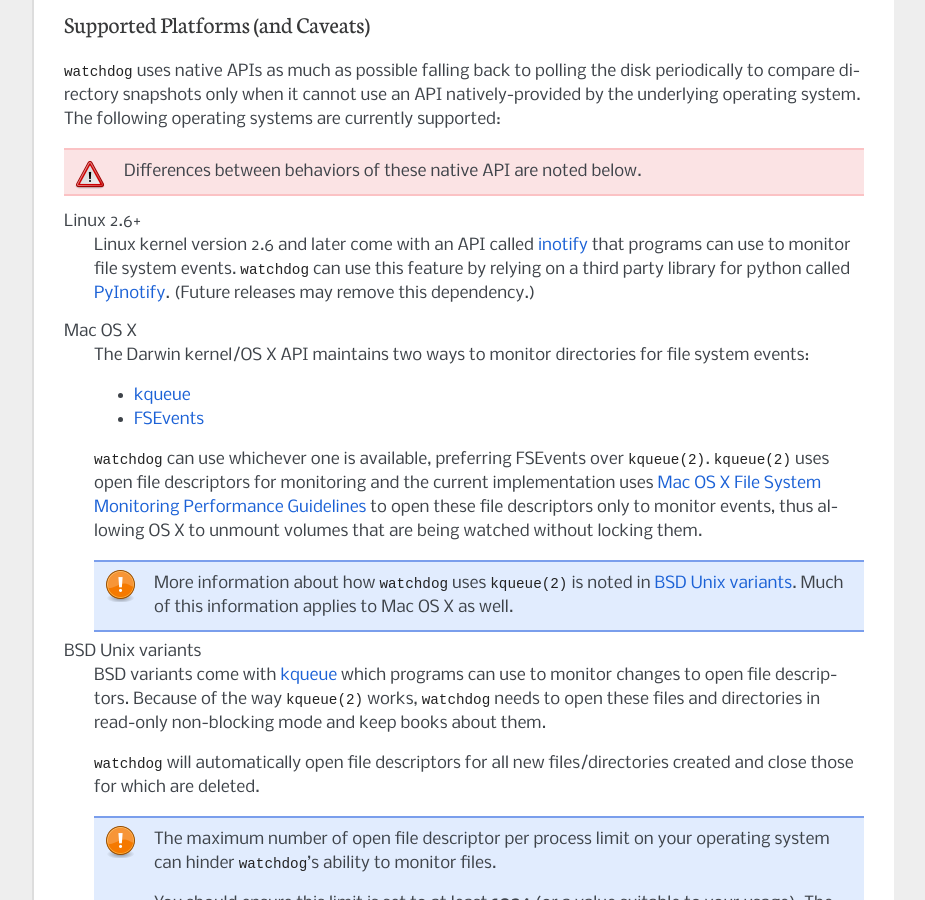
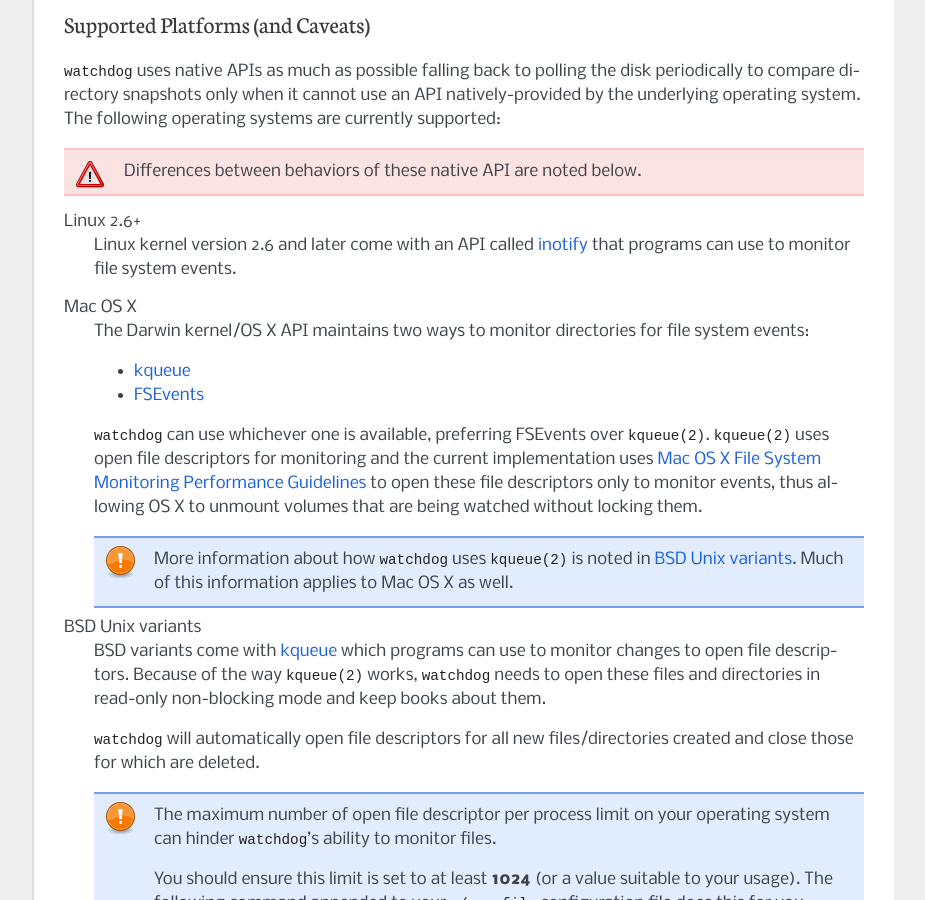
Before and after one commit to gorakhargosh/watchdog, a Sphinx documentation site: the page built from docs/source/installation.rst, in a window 1280 px wide and 900 px high, scrolled down 1435 px. Shown: the whole window, without its empty margins (198-1123 px from the left). Built offline with Sphinx 7.4.7, drawn with Linux system fonts in a browser that asks for light colours; pages that are not in the unit, such as notebooks, are missing from menus.

Commit message:
[doc] remove outdated information

```diff
--- a/docs/source/installation.rst
+++ b/docs/source/installation.rst
@@ -94,9 +94,7 @@
 
 Linux 2.6+
     Linux kernel version 2.6 and later come with an API called inotify_
-    that programs can use to monitor file system events. |project_name| can
-    use this feature by relying on a third party library for python
-    called PyInotify_. (Future releases may remove this dependency.)
+    that programs can use to monitor file system events.
 
 
 Mac OS X
```
